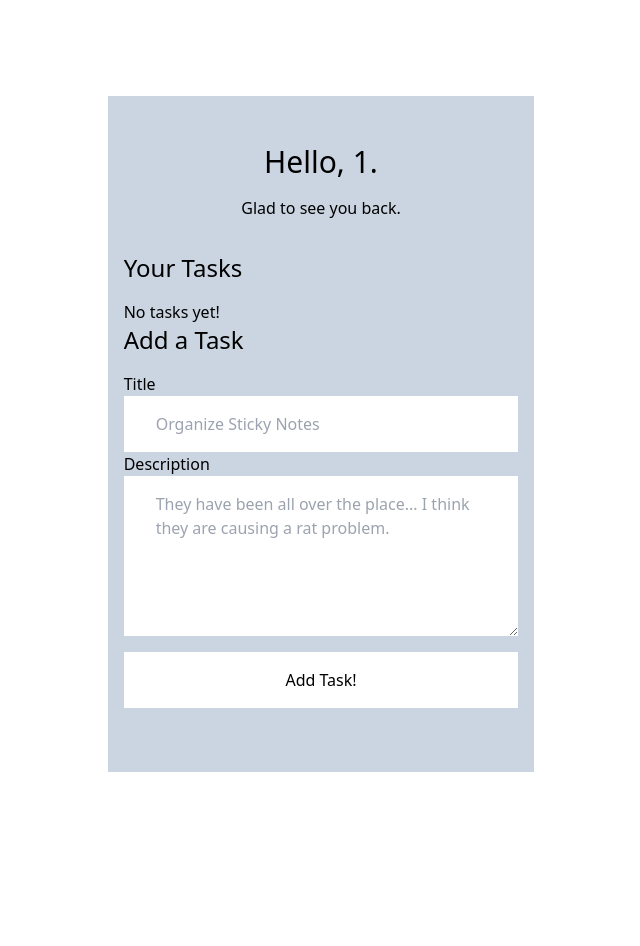
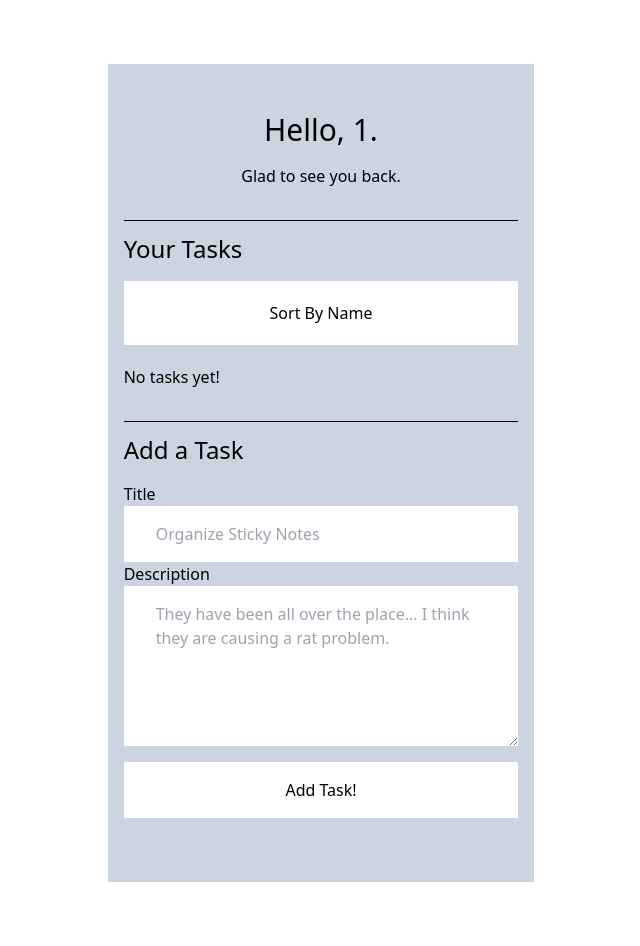
Before and after one commit to matthewMcWilliams/AgendaApp, a Flask app: page /dashboard in a window 1280 px wide. Shown: the whole page, without its empty margins (319-959 px from the left). Before the commit the page ends 772 px from the top, so only its background shows below. Run offline with Flask 3, Linux system fonts and the light colour scheme; the visitor is signed in with stand-in values (Sample User, id 1).

Commit message:
Task editing, completion, sorting

```diff
--- a/app.py
+++ b/app.py
@@ -8,6 +8,8 @@ login_manager = LoginManager()
 login_manager.init_app(app)
 login_manager.login_view = 'login'
 
+
+# to rebuild CSS:    npx tailwindcss -o ./static/styles/output.css --watch
 
 
 users = {
@@ -37,10 +39,11 @@ class User(UserMixin):
 
 
 class Task:
-    def __init__(self, id, title, description) -> None:
+    def __init__(self, id, title, description, completed=False) -> None:
         self.id = id
         self.title = title
         self.description = description
+        self.completed = completed
 
 
 
@@ -86,16 +89,62 @@ def dashboard():
 @app.route('/add_task', methods=['POST'])
 @login_required
 def add_task():
-    user_id = request.form['user_id']
+    user_id = current_user.id
     task_title = request.form['title']
     task_description = request.form['description']
 
-    new_task = Task(id=len(tasks[user_id]) + 1, title=task_title, description=task_description)
+    new_task = Task(id=len(tasks[user_id]), title=task_title, description=task_description)
     tasks[user_id].append(new_task)
 
     return redirect(url_for('dashboard'))
 
 
+@app.route('/edit_task', methods=['POST'])
+@login_required
+def edit_task():
+    user_id = request.form['user_id']
+    task_id = int(request.form['task_id'])
+    task_title = request.form['title']
+    task_description = request.form['description']
+
+    task = tasks[user_id][task_id]
+
+    task.title = task_title
+    task.description = task_description
+
+    return redirect(url_for('dashboard'))
+
+
+@app.route('/remove_task', methods=['POST'])
+@login_required
+def remove_task():
+    user_id = request.form['user_id']
+    task_id = int(request.form['task_id'])
+
+    (tasks[user_id]).pop(task_id)
+
+    return redirect(url_for('dashboard'))
+
+
+@app.route('/complete_task', methods=['POST'])
+@login_required
+def mark_completed():
+    user_id = current_user.id
+    task_id = int(request.form['task_id'])
+
+    tasks[user_id][task_id].completed = not tasks[user_id][task_id].completed
+
+    return redirect(url_for('dashboard'))
+
+@app.route('/sort', methods=['POST'])
+@login_required
+def sort():
+    user_id = current_user.id
+    if request.form['discriminator'] == 'name':
+        key= (lambda x: x.title)
+    tasks[user_id].sort(key=key)
+    return redirect(url_for('dashboard'))
+
 
 if __name__ == '__main__':
     app.run(debug=True)
--- /dev/null
+++ b/static/scripts/dashboard.js
@@ -0,0 +1,13 @@
+editForm = document.getElementById("taskEditor")
+formTaskID = document.getElementsByName('task_id')[0]
+taskUl = document.getElementById("taskList")
+
+function editTask(taskName)
+{
+    editForm.style.display = 'flex'
+
+    names = Array.from(taskUl.getElementsByTagName("strong"))
+    nameArray = names.map(element => element.innerText);
+
+    formTaskID.value = nameArray.indexOf(taskName)
+}
--- a/static/styles/output.css
+++ b/static/styles/output.css
@@ -571,6 +571,11 @@ video {
   margin-right: auto;
 }
 
+.my-16 {
+  margin-top: 4rem;
+  margin-bottom: 4rem;
+}
+
 .my-24 {
   margin-top: 6rem;
   margin-bottom: 6rem;
@@ -579,6 +584,14 @@ video {
 .my-4 {
   margin-top: 1rem;
   margin-bottom: 1rem;
+}
+
+.mb-10 {
+  margin-bottom: 2.5rem;
+}
+
+.mb-3 {
+  margin-bottom: 0.75rem;
 }
 
 .mb-32 {
@@ -595,6 +608,18 @@ video {
 
 .mt-10 {
   margin-top: 2.5rem;
+}
+
+.mt-4 {
+  margin-top: 1rem;
+}
+
+.mb-5 {
+  margin-bottom: 1.25rem;
+}
+
+.inline {
+  display: inline;
 }
 
 .flex {
@@ -617,6 +642,10 @@ video {
   width: 33.333333%;
 }
 
+.w-full {
+  width: 100%;
+}
+
 .grid-cols-3 {
   grid-template-columns: repeat(3, minmax(0, 1fr));
 }
@@ -633,8 +662,26 @@ video {
   align-items: stretch;
 }
 
+.justify-stretch {
+  justify-content: stretch;
+}
+
 .gap-4 {
   gap: 1rem;
+}
+
+.gap-5 {
+  gap: 1.25rem;
+}
+
+.border-black {
+  --tw-border-opacity: 1;
+  border-color: rgb(0 0 0 / var(--tw-border-opacity));
+}
+
+.bg-orange-300 {
+  --tw-bg-opacity: 1;
+  background-color: rgb(253 186 116 / var(--tw-bg-opacity));
 }
 
 .bg-slate-300 {
@@ -647,14 +694,28 @@ video {
   background-color: rgb(255 255 255 / var(--tw-bg-opacity));
 }
 
+.p-5 {
+  padding: 1.25rem;
+}
+
 .px-4 {
   padding-left: 1rem;
   padding-right: 1rem;
 }
 
+.px-5 {
+  padding-left: 1.25rem;
+  padding-right: 1.25rem;
+}
+
 .px-8 {
   padding-left: 2rem;
   padding-right: 2rem;
+}
+
+.py-10 {
+  padding-top: 2.5rem;
+  padding-bottom: 2.5rem;
 }
 
 .py-12 {
@@ -665,6 +726,10 @@ video {
 .py-4 {
   padding-top: 1rem;
   padding-bottom: 1rem;
+}
+
+.pb-8 {
+  padding-bottom: 2rem;
 }
 
 .text-center {
@@ -685,3 +750,11 @@ video {
   font-size: 3rem;
   line-height: 1;
 }
+
+.line-through {
+  text-decoration-line: line-through;
+}
+
+.no-underline {
+  text-decoration-line: none;
+}
--- a/templates/dashboard.html
+++ b/templates/dashboard.html
@@ -7,31 +7,74 @@
     <title>Task Manager App | Dashboard</title>
 </head>
 <body>
-    <div class="my-24 mx-auto w-1/3 py-12 px-4 flex flex-col gap-6items-center bg-slate-300">
+    <div class="my-16 mx-auto w-1/3 py-12 px-4 flex flex-col gap-6items-center bg-slate-300">
+
+        <form id='taskEditor' action="/edit_task" method="POST" class="bg-orange-300 hidden flex-col items-stretch px-5 py-10 mb-10">
+            <h2 class="text-2xl mb-4">Task Editor</h2>
+            <input type="hidden" name="task_id" value="{{ current_user.id }}">
+            <p>Title</p>
+            <input type="text" name='title' placeholder="Organize Sticky Notes" class="py-4 px-8">
+            <p>Description</p>
+            <textarea name='description' placeholder='They have been all over the place... I think they are causing a rat problem.' class="h-40 py-4 px-8"></textarea>
+            <button type="submit" formaction='/edit_task', class="bg-white py-4 mt-4">Edit</button>
+            <button type="submit" formaction='/remove_task', class="bg-white py-4 my-4">Remove</button>
+            <button></button>
+        </form>
+
+
+        <div class="pb-8">
             <h1 class="text-center mb-4 text-3xl">Hello, {{ current_user.id }}.</h1>
             <p class="text-center mb-8">Glad to see you back.</p>
+            <hr class="border-black mb-3">
+            <h2 class="text-2xl mb-4">Your Tasks</h2>
+            <form class="inline" action="/sort" method="post">
+                <input type="hidden" name="discriminator" value="name">
+                <button class='bg-white p-5 mb-5 w-full no-underline' type='submit'>Sort By Name</button>
+            </form>
+            <ul id="taskList">
+                {% for task in tasks %}
+                <form method="post" action="/complete_task">
 
-        <h2 class="text-2xl mb-4">Your Tasks</h2>
-        <ul>
-            {% for task in tasks %}
-                <li><strong>{{ task.title }}</strong>: {{ task.description }}</li>
+                    {% if task.completed %}
+                    <span class="line-through">
+                    {% endif %}
+
+                        <input type="hidden" name="task_id" value="{{ task.id }}">
+
+                        <strong>{{ task.title }}</strong>: {{ task.description }}
+
+                    {% if task.completed %}
+                    </span>
+                    {% endif %}
+
+                    <div class="flex justify-stretch gap-5">
+                    <button class='bg-white p-5 w-full no-underline' type='button' onclick="editTask( '{{ task.title }}' )">Edit</button>
+                    <button class='bg-white p-5 w-full no-underline' type="submit" value="submit_value">Mark Complete</button>
+                    </div>
+
+
+                    <br>
+                </form>
                 {% else %}
                     <li>No tasks yet!</li>
                 {% endfor %}
             </ul>
+        </div>
 
+        <hr class="border-black mb-3">
+        <div>
             <h2 class="text-2xl mb-4">Add a Task</h2>
             <form action="/add_task" method="POST" class="flex flex-col items-stretch">
-            <input type="hidden" name="user_id" value="{{ current_user.id }}">
                 <p>Title</p>
                 <input type="text" name='title' placeholder="Organize Sticky Notes" class="py-4 px-8">
-
                 <p>Description</p>
                 <textarea name='description' placeholder='They have been all over the place... I think they are causing a rat problem.' class="h-40 py-4 px-8"></textarea>
-
                 <button type="submit" class="bg-white py-4 my-4">Add Task!</button>
             </form>
+        </div>
 
     </div>
+
+    <script src="{{ url_for('static',filename='scripts/dashboard.js') }}"></script>
 </body>
 </html>
```
Lines whose indentation alone changed are shown as unchanged.
